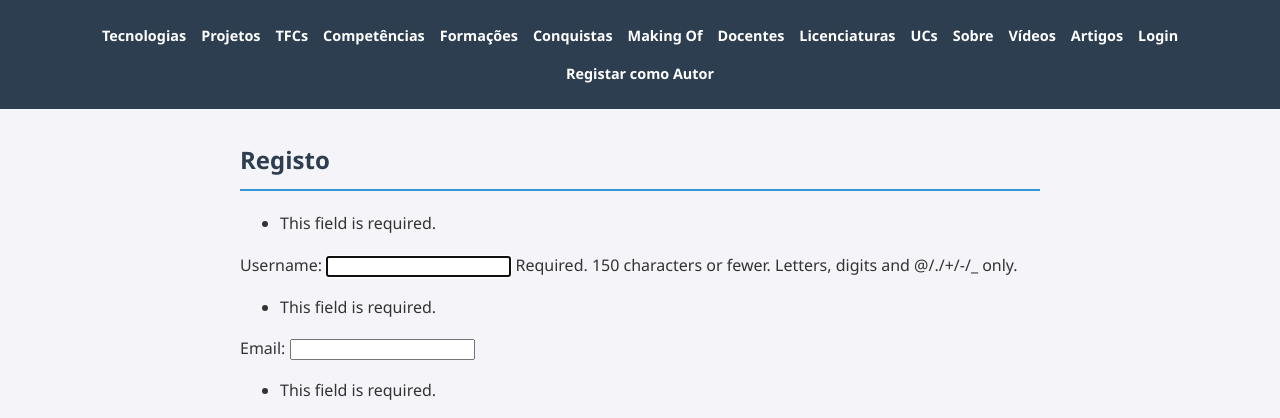
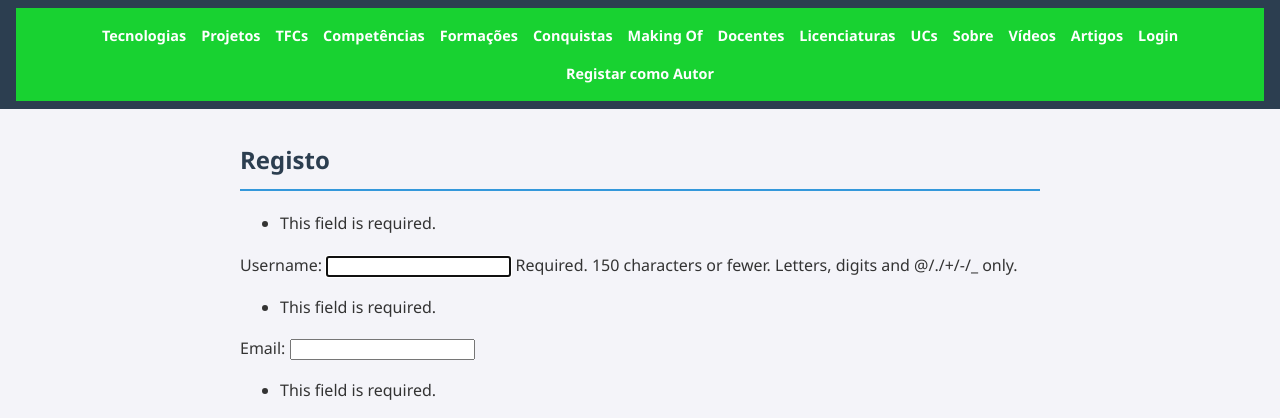
Before and after one commit to 22405039-ManuelSousa/Manuel-Sousa-a22405039, a Django app: page /accounts/registo/ in a window 1280 px wide. Shown: the top 418 px of the page. Run offline with Django 5.2, Linux system fonts and the light colour scheme.

Commit message:
style: alterar a cor do menu

```diff
--- a/portfolio/static/portfolio/styles.css
+++ b/portfolio/static/portfolio/styles.css
@@ -10,7 +10,7 @@ body {
 
 /* Navegação */
 nav {
-    background: #2c3e50;
+    background: #18d231;
     padding: 1rem;
     display: flex;
     justify-content: center;
```
